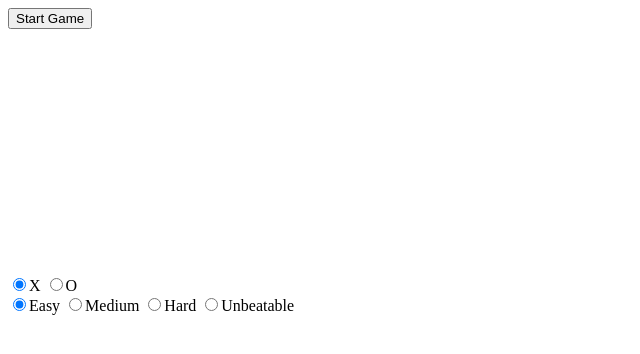
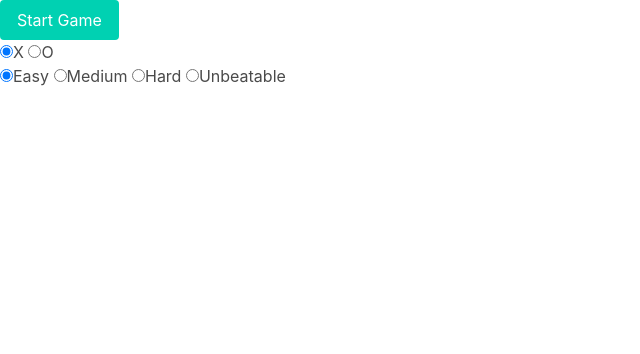
Before and after one commit to StuCM/Tik-Tak-Toe, a plain HTML site: page index.html in a window 1280 px wide. Shown: the whole page, without its empty margins (0-640 px from the left). Drawn offline with nearby package versions, Linux system fonts and the light colour scheme.

Commit message:
install bulma

```diff
--- a/index.html
+++ b/index.html
@@ -8,7 +8,7 @@
 </head>
 <body>
     <main>
-        <button id="startGame">Start Game</button>
+        <button id="startGame" class="button is-primary">Start Game</button>
         <div class="board-container">
         </div>
         <div id="messageContainer"></div>
--- a/stylesheets/styles.scss
+++ b/stylesheets/styles.scss
@@ -1,3 +1,5 @@
+@import '../node_modules/bulma/css/bulma.css';
+
 .board-container {
     display:grid;
     grid-template-columns: repeat(3, 80px);
```
Also changed, not shown: stylesheets/styles.css, 1 other file.
